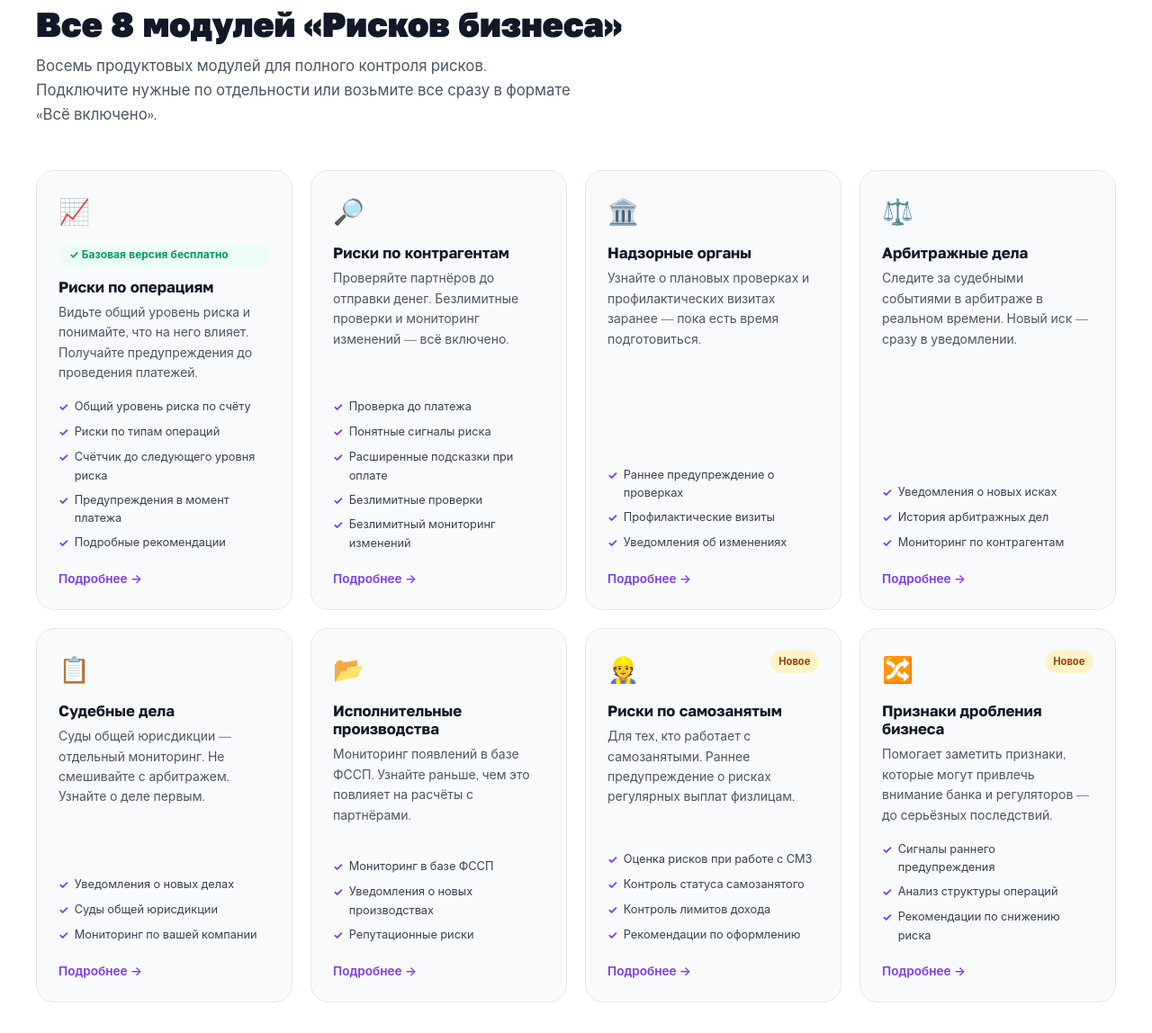
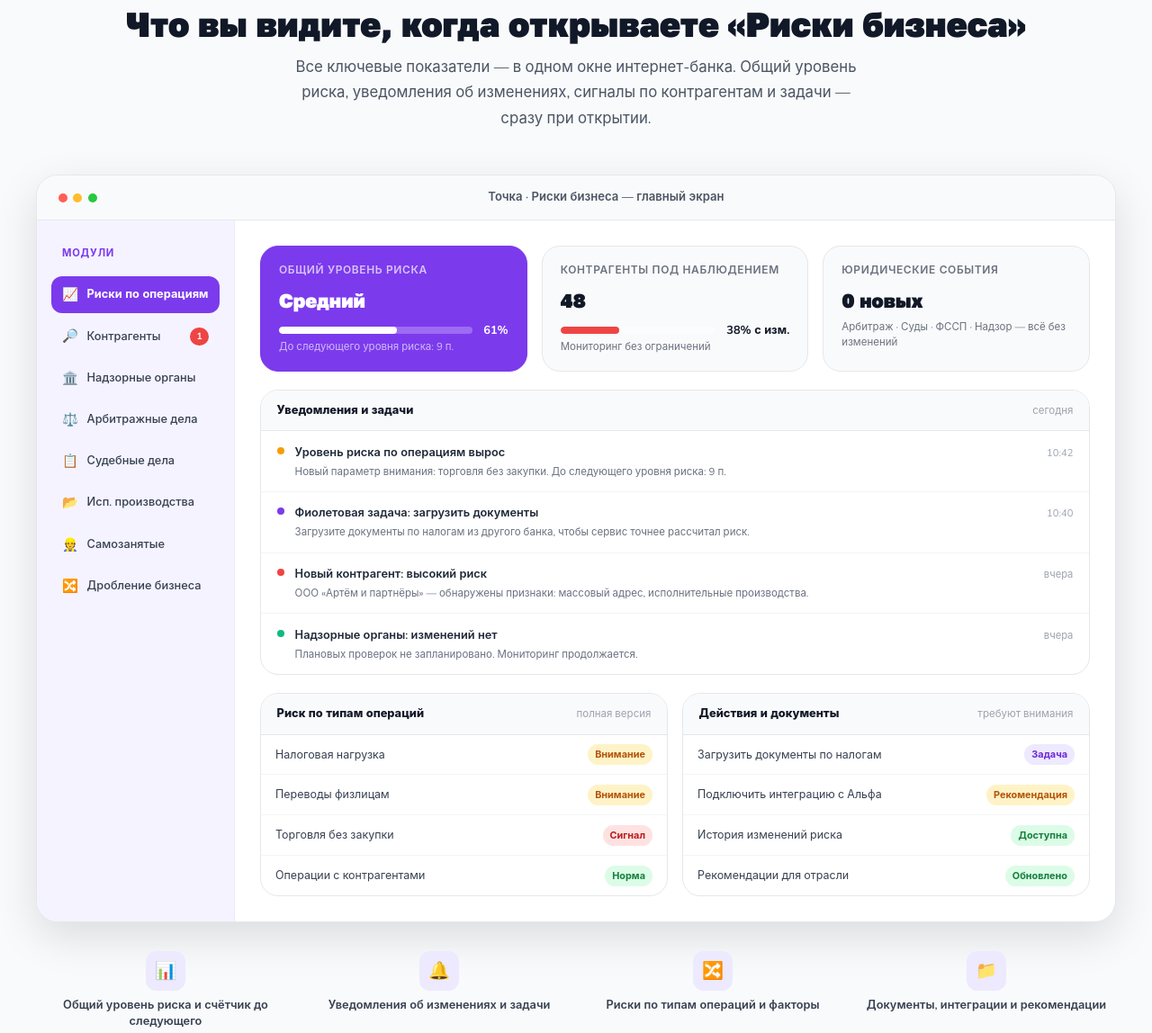
Before and after one commit to codesidevelopers-crypto/openclaw-sites, a Gatsby site in the folder business-risks/: page / in a window 1280 px wide. Shown: the part 1572-2720 px from the top of the page at 90% size. Built offline with nearby package versions, Linux system fonts and the light colour scheme; Gatsby itself is replaced by a stand-in of ours.

Commit message:
Auto deploy OPE-35

```diff
--- /dev/null
+++ b/business-risks/src/components/WhatVisible.tsx
@@ -0,0 +1,596 @@
+import React from 'react'
+import styled from 'styled-components'
+
+const Section = styled.section`
+  padding: 5rem 2rem;
+  background: ${({ theme }) => theme.colors.gray50};
+
+  @media (max-width: 768px) {
+    padding: 3rem 1rem;
+  }
+`
+
+const Container = styled.div`
+  max-width: 1200px;
+  margin: 0 auto;
+`
+
+const Header = styled.div`
+  text-align: center;
+  margin-bottom: 3rem;
+`
+
+const SectionLabel = styled.div`
+  font-size: 0.85rem;
+  font-weight: 700;
+  color: ${({ theme }) => theme.colors.primary};
+  text-transform: uppercase;
+  letter-spacing: 0.08em;
+  margin-bottom: 1rem;
+`
+
+const Title = styled.h2`
+  font-family: ${({ theme }) => theme.fonts.heading};
+  font-size: clamp(1.75rem, 3vw, 2.5rem);
+  font-weight: 800;
+  color: ${({ theme }) => theme.colors.gray900};
+  margin-bottom: 0.75rem;
+`
+
+const Subtitle = styled.p`
+  font-size: 1.05rem;
+  color: ${({ theme }) => theme.colors.gray600};
+  max-width: 640px;
+  margin: 0 auto;
+  line-height: 1.7;
+`
+
+const MockupShell = styled.div`
+  background: white;
+  border-radius: ${({ theme }) => theme.radius.xxl};
+  box-shadow: ${({ theme }) => theme.shadow.xl};
+  overflow: hidden;
+  border: 1px solid ${({ theme }) => theme.colors.gray200};
+`
+
+const MockupBar = styled.div`
+  background: ${({ theme }) => theme.colors.gray50};
+  border-bottom: 1px solid ${({ theme }) => theme.colors.gray200};
+  padding: 0.85rem 1.5rem;
+  display: flex;
+  align-items: center;
+  gap: 1.5rem;
+`
+
+const MockupDots = styled.div`
+  display: flex;
+  gap: 0.4rem;
+`
+
+const Dot = styled.div<{ $color: string }>`
+  width: 10px;
+  height: 10px;
+  border-radius: 50%;
+  background: ${({ $color }) => $color};
+`
+
+const MockupTitle = styled.div`
+  font-size: 0.82rem;
+  font-weight: 600;
+  color: ${({ theme }) => theme.colors.gray600};
+  flex: 1;
+  text-align: center;
+`
+
+const MockupBody = styled.div`
+  display: grid;
+  grid-template-columns: 220px 1fr;
+  min-height: 480px;
+
+  @media (max-width: 860px) {
+    grid-template-columns: 1fr;
+  }
+`
+
+const Sidebar = styled.div`
+  background: ${({ theme }) => theme.colors.primaryLighter};
+  border-right: 1px solid ${({ theme }) => theme.colors.primaryLight};
+  padding: 1.5rem 1rem;
+  display: flex;
+  flex-direction: column;
+  gap: 0.35rem;
+
+  @media (max-width: 860px) {
+    display: none;
+  }
+`
+
+const SidebarTitle = styled.div`
+  font-size: 0.7rem;
+  font-weight: 700;
+  text-transform: uppercase;
+  letter-spacing: 0.07em;
+  color: ${({ theme }) => theme.colors.primary};
+  padding: 0.3rem 0.75rem;
+  margin-bottom: 0.35rem;
+`
+
+const SidebarItem = styled.div<{ $active?: boolean }>`
+  display: flex;
+  align-items: center;
+  gap: 0.6rem;
+  padding: 0.55rem 0.75rem;
+  border-radius: ${({ theme }) => theme.radius.md};
+  background: ${({ $active, theme }) => $active ? theme.colors.primary : 'transparent'};
+  cursor: pointer;
+  transition: background 0.15s;
+`
+
+const SidebarIcon = styled.span`
+  font-size: 0.9rem;
+  flex-shrink: 0;
+`
+
+const SidebarLabel = styled.span<{ $active?: boolean }>`
+  font-size: 0.8rem;
+  font-weight: ${({ $active }) => $active ? '700' : '500'};
+  color: ${({ $active, theme }) => $active ? 'white' : theme.colors.gray700};
+  line-height: 1.3;
+`
+
+const SidebarBadge = styled.span`
+  margin-left: auto;
+  background: #EF4444;
+  color: white;
+  font-size: 0.65rem;
+  font-weight: 700;
+  border-radius: 99px;
+  padding: 0.1rem 0.45rem;
+`
+
+const MainArea = styled.div`
+  padding: 1.75rem;
+  display: flex;
+  flex-direction: column;
+  gap: 1.25rem;
+  overflow: hidden;
+`
+
+const TopRow = styled.div`
+  display: grid;
+  grid-template-columns: 1fr 1fr 1fr;
+  gap: 1rem;
+
+  @media (max-width: 640px) {
+    grid-template-columns: 1fr;
+  }
+`
+
+const StatCard = styled.div<{ $accent?: boolean }>`
+  background: ${({ $accent, theme }) => $accent ? theme.colors.primary : theme.colors.gray50};
+  border: 1px solid ${({ $accent, theme }) => $accent ? theme.colors.primary : theme.colors.gray200};
+  border-radius: ${({ theme }) => theme.radius.xl};
+  padding: 1.1rem 1.25rem;
+`
+
+const StatLabel = styled.div<{ $accent?: boolean }>`
+  font-size: 0.75rem;
+  font-weight: 600;
+  color: ${({ $accent, theme }) => $accent ? 'rgba(255,255,255,0.7)' : theme.colors.gray500};
+  margin-bottom: 0.4rem;
+  text-transform: uppercase;
+  letter-spacing: 0.05em;
+`
+
+const StatValue = styled.div<{ $accent?: boolean }>`
+  font-family: ${({ theme }) => theme.fonts.heading};
+  font-size: 1.35rem;
+  font-weight: 900;
+  color: ${({ $accent }) => $accent ? 'white' : undefined};
+  color: ${({ $accent, theme }) => $accent ? 'white' : theme.colors.gray900};
+  margin-bottom: 0.25rem;
+`
+
+const StatMeta = styled.div<{ $accent?: boolean }>`
+  font-size: 0.72rem;
+  color: ${({ $accent, theme }) => $accent ? 'rgba(255,255,255,0.65)' : theme.colors.gray500};
+  line-height: 1.45;
+`
+
+const GaugeRow = styled.div`
+  display: flex;
+  align-items: center;
+  gap: 0.75rem;
+  margin-top: 0.35rem;
+`
+
+const GaugeTrack = styled.div`
+  flex: 1;
+  height: 8px;
+  background: rgba(255,255,255,0.25);
+  border-radius: 99px;
+  overflow: hidden;
+`
+
+const GaugeFill = styled.div<{ $pct: number; $color?: string }>`
+  height: 100%;
+  width: ${({ $pct }) => $pct}%;
+  background: ${({ $color }) => $color ?? 'white'};
+  border-radius: 99px;
+`
+
+const GaugePct = styled.span<{ $accent?: boolean }>`
+  font-size: 0.8rem;
+  font-weight: 700;
+  color: ${({ $accent }) => $accent ? 'white' : undefined};
+  flex-shrink: 0;
+`
+
+const NotificationPanel = styled.div`
+  border: 1px solid ${({ theme }) => theme.colors.gray200};
+  border-radius: ${({ theme }) => theme.radius.xl};
+  overflow: hidden;
+`
+
+const PanelHeader = styled.div`
+  background: ${({ theme }) => theme.colors.gray50};
+  border-bottom: 1px solid ${({ theme }) => theme.colors.gray200};
+  padding: 0.75rem 1.1rem;
+  font-size: 0.8rem;
+  font-weight: 800;
+  color: ${({ theme }) => theme.colors.gray900};
+  display: flex;
+  justify-content: space-between;
+  align-items: center;
+`
+
+const PanelHeaderRight = styled.span`
+  font-size: 0.72rem;
+  font-weight: 400;
+  color: ${({ theme }) => theme.colors.gray400};
+`
+
+const PanelBody = styled.div`
+  display: flex;
+  flex-direction: column;
+`
+
+interface NotifItem {
+  tone: 'red' | 'yellow' | 'green' | 'violet'
+  icon: string
+  text: string
+  sub: string
+}
+
+const NotifRow = styled.div`
+  display: flex;
+  gap: 0.75rem;
+  align-items: flex-start;
+  padding: 0.85rem 1.1rem;
+  border-bottom: 1px solid ${({ theme }) => theme.colors.gray100};
+
+  &:last-child {
+    border-bottom: none;
+  }
+`
+
+const NotifDot = styled.div<{ $tone: NotifItem['tone'] }>`
+  width: 8px;
+  height: 8px;
+  border-radius: 50%;
+  flex-shrink: 0;
+  margin-top: 4px;
+  background: ${({ $tone }) =>
+    $tone === 'red' ? '#EF4444' :
+    $tone === 'yellow' ? '#F59E0B' :
+    $tone === 'green' ? '#10B981' : '#7C3AED'};
+`
+
+const NotifText = styled.div`
+  flex: 1;
+`
+
+const NotifMain = styled.div`
+  font-size: 0.8rem;
+  font-weight: 600;
+  color: ${({ theme }) => theme.colors.gray800};
+  margin-bottom: 0.15rem;
+`
+
+const NotifSub = styled.div`
+  font-size: 0.72rem;
+  color: ${({ theme }) => theme.colors.gray500};
+  line-height: 1.45;
+`
+
+const NotifTime = styled.div`
+  font-size: 0.7rem;
+  color: ${({ theme }) => theme.colors.gray400};
+  flex-shrink: 0;
+  margin-top: 2px;
+`
+
+const BottomRow = styled.div`
+  display: grid;
+  grid-template-columns: 1fr 1fr;
+  gap: 1rem;
+
+  @media (max-width: 640px) {
+    grid-template-columns: 1fr;
+  }
+`
+
+const MiniPanel = styled.div`
+  border: 1px solid ${({ theme }) => theme.colors.gray200};
+  border-radius: ${({ theme }) => theme.radius.xl};
+  overflow: hidden;
+`
+
+const MiniRow = styled.div`
+  display: flex;
+  justify-content: space-between;
+  align-items: center;
+  padding: 0.65rem 1rem;
+  font-size: 0.78rem;
+  border-bottom: 1px solid ${({ theme }) => theme.colors.gray100};
+  gap: 0.5rem;
+
+  &:last-child {
+    border-bottom: none;
+  }
+`
+
+const MiniName = styled.span`
+  color: ${({ theme }) => theme.colors.gray700};
+  flex: 1;
+`
+
+const MiniBadge = styled.span<{ $tone: 'green' | 'yellow' | 'red' | 'violet' }>`
+  font-size: 0.68rem;
+  font-weight: 700;
+  padding: 0.18rem 0.5rem;
+  border-radius: 99px;
+  white-space: nowrap;
+  background: ${({ $tone }) =>
+    $tone === 'green' ? '#DCFCE7' :
+    $tone === 'yellow' ? '#FEF3C7' :
+    $tone === 'red' ? '#FEE2E2' : '#EDE9FE'};
+  color: ${({ $tone }) =>
+    $tone === 'green' ? '#15803D' :
+    $tone === 'yellow' ? '#B45309' :
+    $tone === 'red' ? '#B91C1C' : '#6D28D9'};
+`
+
+const CaptioneGrid = styled.div`
+  display: grid;
+  grid-template-columns: repeat(4, 1fr);
+  gap: 1rem;
+  margin-top: 2rem;
+
+  @media (max-width: 860px) {
+    grid-template-columns: repeat(2, 1fr);
+  }
+
+  @media (max-width: 480px) {
+    grid-template-columns: 1fr 1fr;
+  }
+`
+
+const Caption = styled.div`
+  display: flex;
+  flex-direction: column;
+  align-items: center;
+  text-align: center;
+  gap: 0.5rem;
+`
+
+const CaptionIcon = styled.div`
+  width: 44px;
+  height: 44px;
+  background: ${({ theme }) => theme.colors.primaryLight};
+  border-radius: ${({ theme }) => theme.radius.md};
+  display: flex;
+  align-items: center;
+  justify-content: center;
+  font-size: 1.2rem;
+`
+
+const CaptionText = styled.div`
+  font-size: 0.8rem;
+  font-weight: 600;
+  color: ${({ theme }) => theme.colors.gray700};
+  line-height: 1.4;
+`
+
+const notifs: NotifItem[] = [
+  { tone: 'yellow', icon: '⚠️', text: 'Уровень риска по операциям вырос', sub: 'Новый параметр внимания: торговля без закупки. До следующего уровня риска: 9 п.', },
+  { tone: 'violet', icon: '💜', text: 'Фиолетовая задача: загрузить документы', sub: 'Загрузите документы по налогам из другого банка, чтобы сервис точнее рассчитал риск.' },
+  { tone: 'red', icon: '🔴', text: 'Новый контрагент: высокий риск', sub: 'ООО «Артём и партнёры» — обнаружены признаки: массовый адрес, исполнительные производства.' },
+  { tone: 'green', icon: '✅', text: 'Надзорные органы: изменений нет', sub: 'Плановых проверок не запланировано. Мониторинг продолжается.' },
+]
+
+const WhatVisible: React.FC = () => (
+  <Section id="main-screen">
+    <Container>
+      <Header>
+        <SectionLabel>Главный экран сервиса</SectionLabel>
+        <Title>Что вы видите, когда открываете «Риски бизнеса»</Title>
+        <Subtitle>
+          Все ключевые показатели — в одном окне интернет-банка. Общий уровень риска,
+          уведомления об изменениях, сигналы по контрагентам и задачи — сразу при открытии.
+        </Subtitle>
+      </Header>
+
+      <MockupShell>
+        <MockupBar>
+          <MockupDots>
+            <Dot $color="#FF5F57" />
+            <Dot $color="#FFBD2E" />
+            <Dot $color="#28C840" />
+          </MockupDots>
+          <MockupTitle>Точка · Риски бизнеса — главный экран</MockupTitle>
+        </MockupBar>
+        <MockupBody>
+          <Sidebar>
+            <SidebarTitle>Модули</SidebarTitle>
+            <SidebarItem $active>
+              <SidebarIcon>📈</SidebarIcon>
+              <SidebarLabel $active>Риски по операциям</SidebarLabel>
+            </SidebarItem>
+            <SidebarItem>
+              <SidebarIcon>🔎</SidebarIcon>
+              <SidebarLabel>Контрагенты</SidebarLabel>
+              <SidebarBadge>1</SidebarBadge>
+            </SidebarItem>
+            <SidebarItem>
+              <SidebarIcon>🏛️</SidebarIcon>
+              <SidebarLabel>Надзорные органы</SidebarLabel>
+            </SidebarItem>
+            <SidebarItem>
+              <SidebarIcon>⚖️</SidebarIcon>
+              <SidebarLabel>Арбитражные дела</SidebarLabel>
+            </SidebarItem>
+            <SidebarItem>
+              <SidebarIcon>📋</SidebarIcon>
+              <SidebarLabel>Судебные дела</SidebarLabel>
+            </SidebarItem>
+            <SidebarItem>
+              <SidebarIcon>📂</SidebarIcon>
+              <SidebarLabel>Исп. производства</SidebarLabel>
+            </SidebarItem>
+            <SidebarItem>
+              <SidebarIcon>👷</SidebarIcon>
+              <SidebarLabel>Самозанятые</SidebarLabel>
+            </SidebarItem>
+            <SidebarItem>
+              <SidebarIcon>🔀</SidebarIcon>
+              <SidebarLabel>Дробление бизнеса</SidebarLabel>
+            </SidebarItem>
+          </Sidebar>
+          <MainArea>
+            <TopRow>
+              <StatCard $accent>
+                <StatLabel $accent>Общий уровень риска</StatLabel>
+                <StatValue $accent>Средний</StatValue>
+                <GaugeRow>
+                  <GaugeTrack>
+                    <GaugeFill $pct={61} />
+                  </GaugeTrack>
+                  <GaugePct $accent>61%</GaugePct>
+                </GaugeRow>
+                <StatMeta $accent>До следующего уровня риска: 9 п.</StatMeta>
+              </StatCard>
+              <StatCard>
+                <StatLabel>Контрагенты под наблюдением</StatLabel>
+                <StatValue>48</StatValue>
+                <GaugeRow>
+                  <GaugeTrack>
+                    <GaugeFill $pct={38} $color="#EF4444" />
+                  </GaugeTrack>
+                  <GaugePct>38% с изм.</GaugePct>
+                </GaugeRow>
+                <StatMeta>Мониторинг без ограничений</StatMeta>
+              </StatCard>
+              <StatCard>
+                <StatLabel>Юридические события</StatLabel>
+                <StatValue>0 новых</StatValue>
+                <StatMeta>Арбитраж · Суды · ФССП · Надзор — всё без изменений</StatMeta>
+              </StatCard>
+            </TopRow>
+
+            <NotificationPanel>
+              <PanelHeader>
+                Уведомления и задачи
+                <PanelHeaderRight>сегодня</PanelHeaderRight>
+              </PanelHeader>
+              <PanelBody>
+                {notifs.map((n, i) => (
+                  <NotifRow key={i}>
+                    <NotifDot $tone={n.tone} />
+                    <NotifText>
+                      <NotifMain>{n.text}</NotifMain>
+                      <NotifSub>{n.sub}</NotifSub>
+                    </NotifText>
+                    <NotifTime>{i === 0 ? '10:42' : i === 1 ? '10:40' : i === 2 ? 'вчера' : 'вчера'}</NotifTime>
+                  </NotifRow>
+                ))}
+              </PanelBody>
+            </NotificationPanel>
+
+            <BottomRow>
+              <MiniPanel>
+                <PanelHeader>
+                  Риск по типам операций
+                  <PanelHeaderRight>полная версия</PanelHeaderRight>
+                </PanelHeader>
+                <PanelBody>
+                  <MiniRow>
+                    <MiniName>Налоговая нагрузка</MiniName>
+                    <MiniBadge $tone="yellow">Внимание</MiniBadge>
+                  </MiniRow>
+                  <MiniRow>
+                    <MiniName>Переводы физлицам</MiniName>
+                    <MiniBadge $tone="yellow">Внимание</MiniBadge>
+                  </MiniRow>
+                  <MiniRow>
+                    <MiniName>Торговля без закупки</MiniName>
+                    <MiniBadge $tone="red">Сигнал</MiniBadge>
+                  </MiniRow>
+                  <MiniRow>
+                    <MiniName>Операции с контрагентами</MiniName>
+                    <MiniBadge $tone="green">Норма</MiniBadge>
+                  </MiniRow>
+                </PanelBody>
+              </MiniPanel>
+              <MiniPanel>
+                <PanelHeader>
+                  Действия и документы
+                  <PanelHeaderRight>требуют внимания</PanelHeaderRight>
+                </PanelHeader>
+                <PanelBody>
+                  <MiniRow>
+                    <MiniName>Загрузить документы по налогам</MiniName>
+                    <MiniBadge $tone="violet">Задача</MiniBadge>
+                  </MiniRow>
+                  <MiniRow>
+                    <MiniName>Подключить интеграцию с Альфа</MiniName>
+                    <MiniBadge $tone="yellow">Рекомендация</MiniBadge>
+                  </MiniRow>
+                  <MiniRow>
+                    <MiniName>История изменений риска</MiniName>
+                    <MiniBadge $tone="green">Доступна</MiniBadge>
+                  </MiniRow>
+                  <MiniRow>
+                    <MiniName>Рекомендации для отрасли</MiniName>
+                    <MiniBadge $tone="green">Обновлено</MiniBadge>
+                  </MiniRow>
+                </PanelBody>
+              </MiniPanel>
+            </BottomRow>
+          </MainArea>
+        </MockupBody>
+      </MockupShell>
+
+      <CaptioneGrid>
+        <Caption>
+          <CaptionIcon>📊</CaptionIcon>
+          <CaptionText>Общий уровень риска и счётчик до следующего</CaptionText>
+        </Caption>
+        <Caption>
+          <CaptionIcon>🔔</CaptionIcon>
+          <CaptionText>Уведомления об изменениях и задачи</CaptionText>
+        </Caption>
+        <Caption>
+          <CaptionIcon>🔀</CaptionIcon>
+          <CaptionText>Риски по типам операций и факторы</CaptionText>
+        </Caption>
+        <Caption>
+          <CaptionIcon>📁</CaptionIcon>
+          <CaptionText>Документы, интеграции и рекомендации</CaptionText>
+        </Caption>
+      </CaptioneGrid>
+    </Container>
+  </Section>
+)
+
+export default WhatVisible
--- a/business-risks/src/pages/index.tsx
+++ b/business-risks/src/pages/index.tsx
@@ -3,15 +3,14 @@ import type { HeadFC } from 'gatsby'
 import Navbar from '../components/Navbar'
 import Hero from '../components/Hero'
 import WhatItDoes from '../components/WhatItDoes'
+import WhatVisible from '../components/WhatVisible'
 import Products from '../components/Products'
 import OperationsDetail from '../components/OperationsDetail'
 import CounterpartyDetail from '../components/CounterpartyDetail'
 import LegalRisks from '../components/LegalRisks'
 import NewFeatures from '../components/NewFeatures'
+import EcosystemServices from '../components/EcosystemServices'
 import Formats from '../components/Formats'
-import Scenarios from '../components/Scenarios'
-import WhyTochka from '../components/WhyTochka'
-import EcosystemServices from '../components/EcosystemServices'
 import ExpertHelp from '../components/ExpertHelp'
 import FAQ from '../components/FAQ'
 import FinalCTA from '../components/FinalCTA'
@@ -33,15 +32,14 @@ const IndexPage: React.FC = () => {
       <main>
         <Hero onCtaClick={() => openModal('Hero')} />
         <WhatItDoes />
+        <WhatVisible />
         <Products onCtaClick={openModal} />
         <OperationsDetail onCtaClick={openModal} />
         <CounterpartyDetail onCtaClick={openModal} />
         <LegalRisks onCtaClick={openModal} />
         <NewFeatures />
+        <EcosystemServices onCtaClick={openModal} />
         <Formats onCtaClick={openModal} />
-        <Scenarios onCtaClick={openModal} />
-        <WhyTochka />
-        <EcosystemServices onCtaClick={openModal} />
         <ExpertHelp onCtaClick={openModal} />
         <FAQ />
         <FinalCTA onCtaClick={openModal} />
```
Also changed, not shown: business-risks/src/images/compliance-expert.jpg (added), business-risks/src/images/dashboard-preview.jpg (added), 1 other file.
